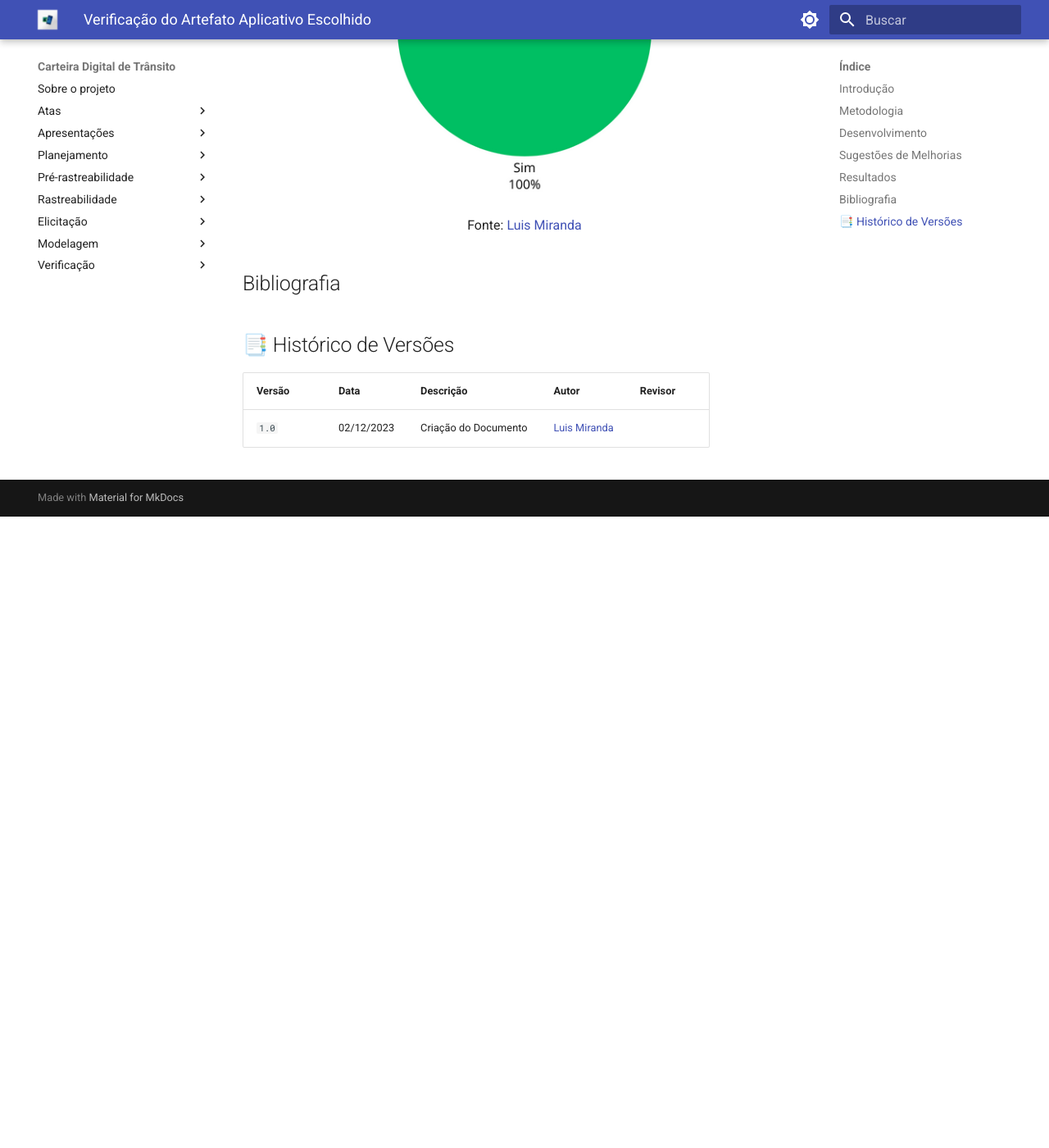
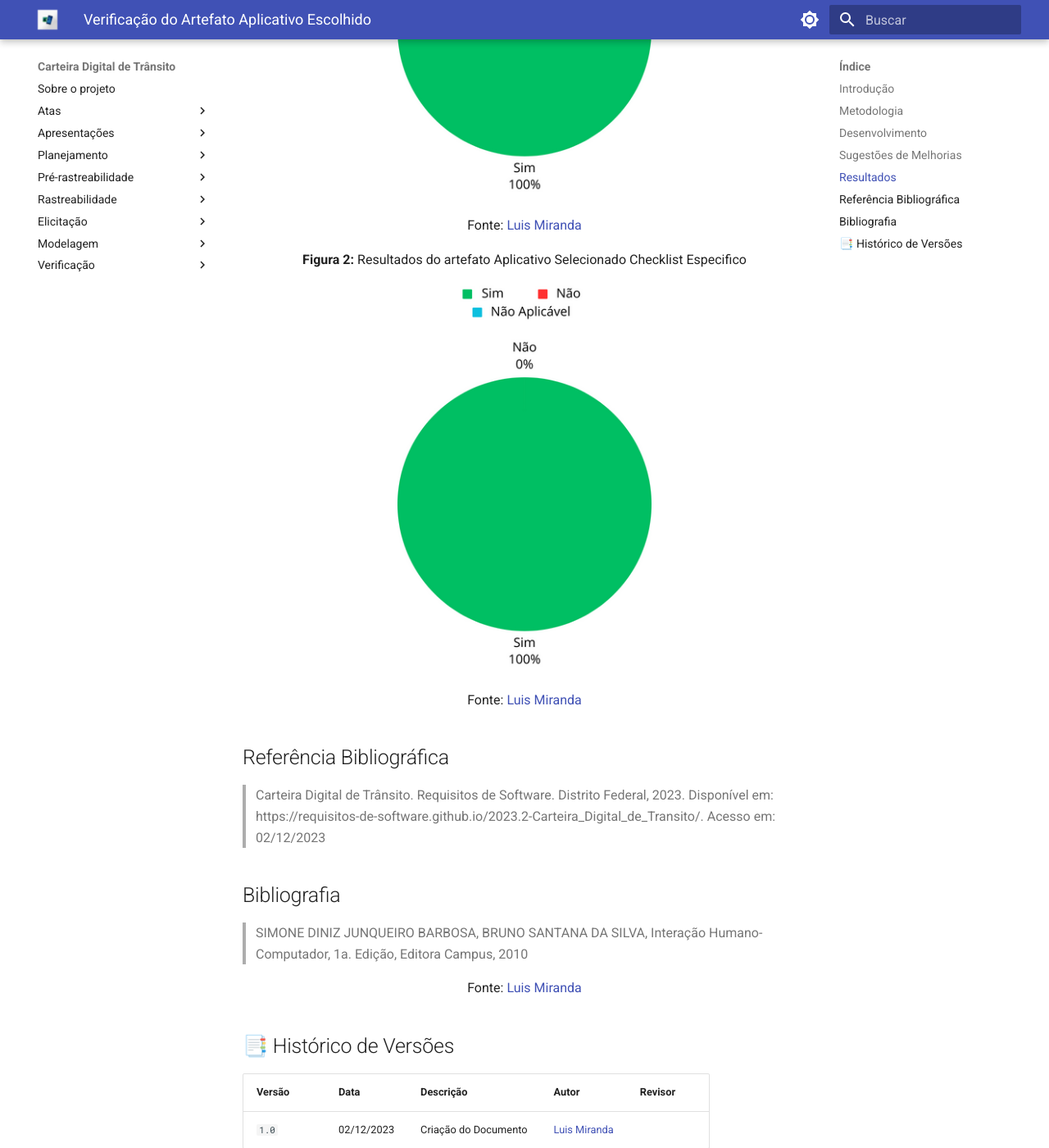
Before and after one commit to Requisitos-de-Software/2023.2-Carteira_Digital_de_Transito, an MkDocs documentation site: the page built from docs/verificacao/grupo2/altino-luis-vinicius/AplicativoSelecionado.md, in a window 1280 px wide and 1400 px high, scrolled down 3025 px. Shown: the whole window at 82% size. Built offline with MkDocs 1.6.1 and Material for MkDocs 9.7.7, drawn with Linux system fonts in a browser that asks for light colours; before the commit the page ends 3655 px from its top, so only the background shows below that; some of the changed text lies outside the part shown.

Commit message:
Update AplicativoSelecionado.md

```diff
--- a/docs/verificacao/grupo2/altino-luis-vinicius/AplicativoSelecionado.md
+++ b/docs/verificacao/grupo2/altino-luis-vinicius/AplicativoSelecionado.md
@@ -92,14 +92,27 @@ Abaixo estão os resultados obtidos na verificação do artefato [Aplicativo Sel
 
 <center>
 
-<font size="3"><p style="text-align: center"><b>Figura 1:</b> Resultados do artefato Aplicativo Selecionado</p></font>
+<font size="3"><p style="text-align: center"><b>Figura 1:</b> Resultados do artefato Aplicativo Selecionado Checklist Geral</p></font>
+<img src="https://github.com/Requisitos-de-Software/2023.2-Carteira_Digital_de_Transito/blob/Verificacao-Luis-Vinicius-Altino/docs/assets/Grafico2-Verifica%C3%A7%C3%A3oAPP.png" style="width: 45%;">
+<font size="3"><p style="text-align: center">Fonte: <a href="https://github.com/LuisMiranda10">Luis Miranda</a></p></font>
+
+<font size="3"><p style="text-align: center"><b>Figura 2:</b> Resultados do artefato Aplicativo Selecionado Checklist Especifico</p></font>
 <img src="https://github.com/Requisitos-de-Software/2023.2-Carteira_Digital_de_Transito/blob/Verificacao-Luis-Vinicius-Altino/docs/assets/Grafico2-Verifica%C3%A7%C3%A3oAPP.png" style="width: 45%;">
 
 </center>
 
 <font size="3"><p style="text-align: center">Fonte: <a href="https://github.com/LuisMiranda10">Luis Miranda</a></p></font>
 
+## Referência Bibliográfica
+> Carteira Digital de Trânsito. Requisitos de Software. Distrito Federal, 2023. Disponível em: https://requisitos-de-software.github.io/2023.2-Carteira_Digital_de_Transito/. Acesso em: 02/12/2023
+
 ## Bibliografia
+> SIMONE DINIZ JUNQUEIRO BARBOSA, BRUNO SANTANA DA SILVA, Interação Humano-Computador, 1a. Edição, Editora Campus, 2010
+
+</center>
+
+<font size="3"><p style="text-align: center">Fonte: <a href="https://github.com/LuisMiranda10">Luis Miranda</a></p></font>
+
 
 
 
```
